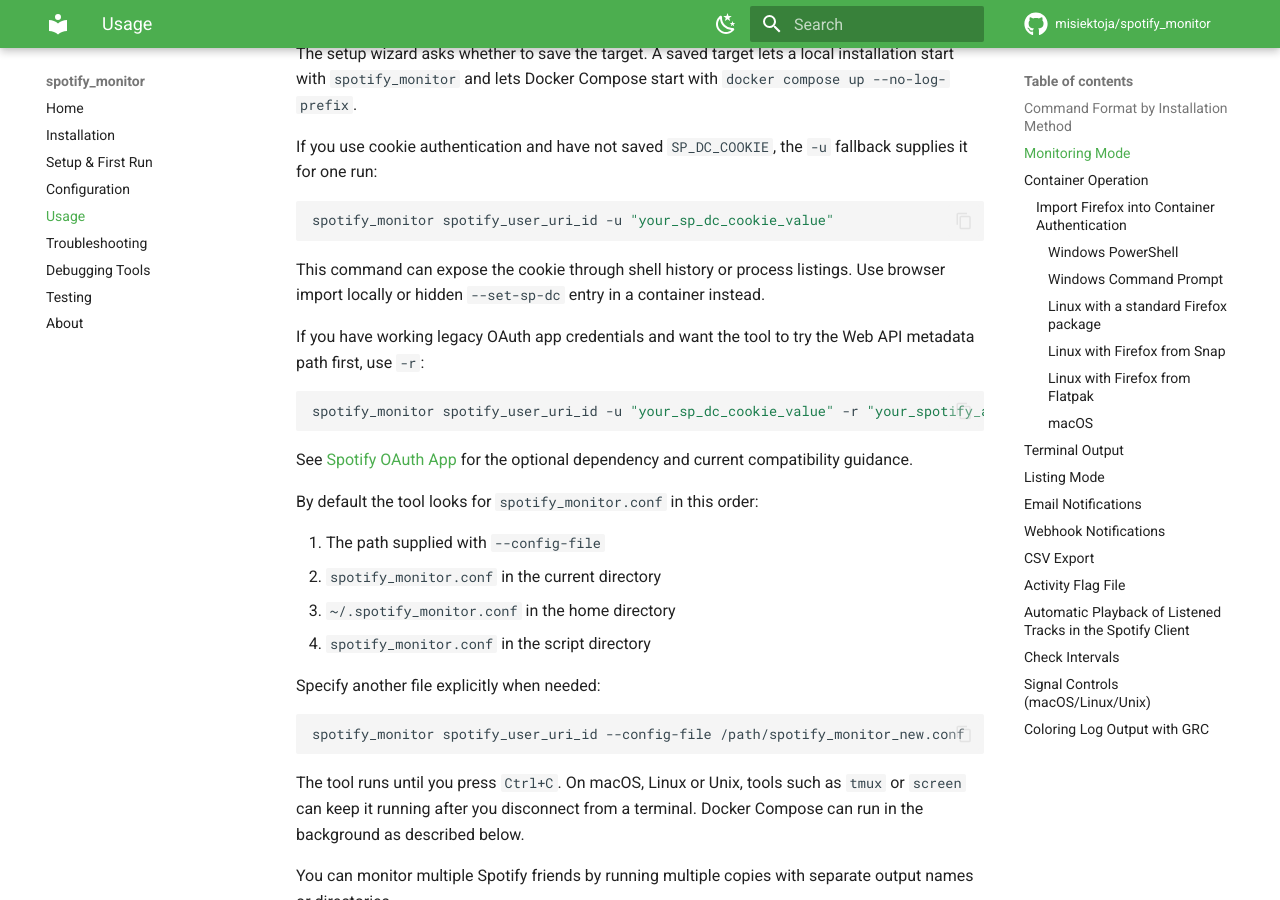
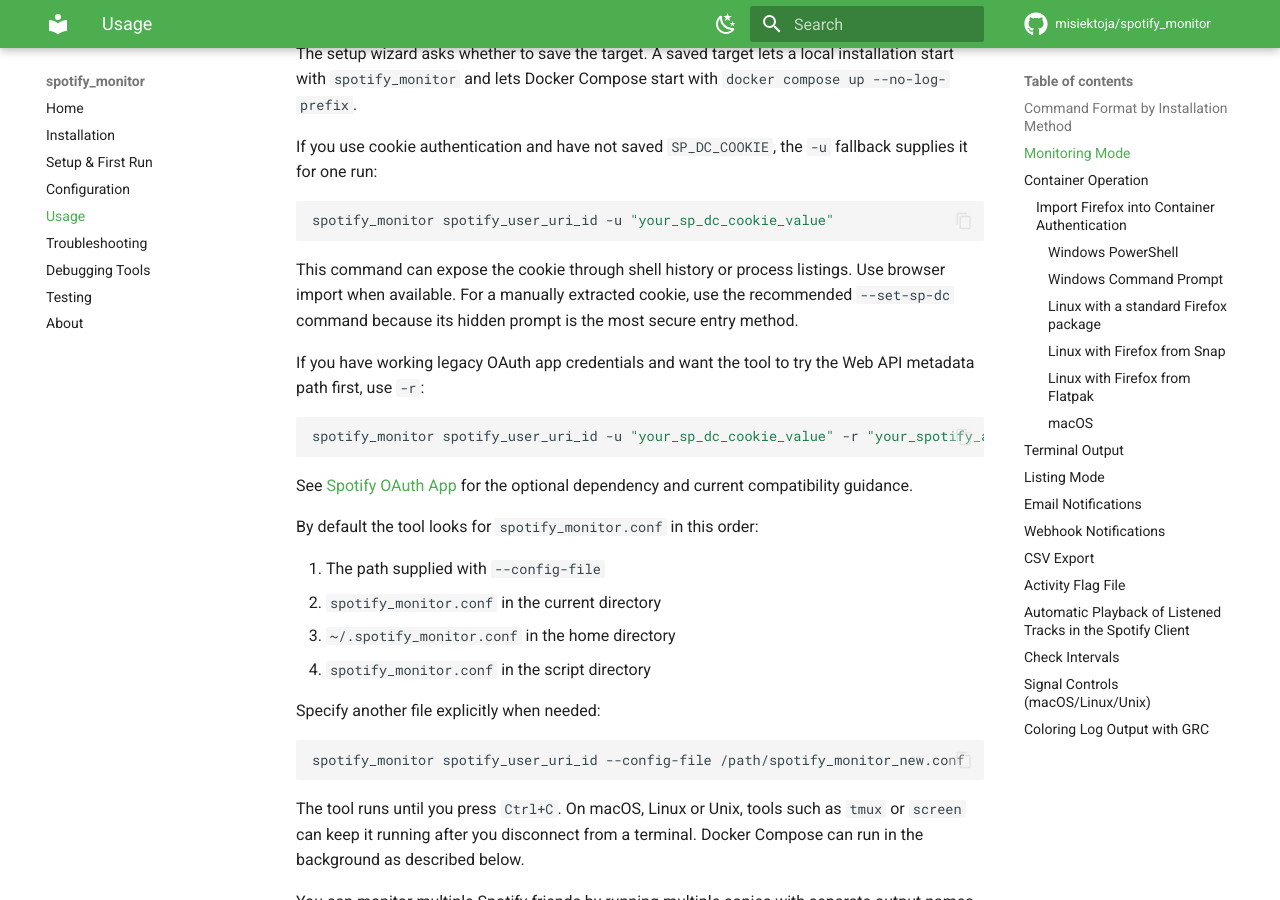
Before and after one commit to misiektoja/spotify_monitor, an MkDocs documentation site: the page built from docs/usage.md, in a window 1280 px wide and 900 px high, scrolled down 1261 px. Built offline with MkDocs 1.6.1 and Material for MkDocs 9.7.7, drawn with Linux system fonts in a browser that asks for light colours; comment, search, counter and statistics services are not loaded; some of the changed text lies outside the part shown.

Commit message:
docs: clarify secure cookie usage

````diff
--- a/docs/usage.md
+++ b/docs/usage.md
@@ -45,7 +45,7 @@
 spotify_monitor spotify_user_uri_id -u "your_sp_dc_cookie_value"
 ```
 
-This command can expose the cookie through shell history or process listings. Use browser import locally or hidden `--set-sp-dc` entry in a container instead.
+This command can expose the cookie through shell history or process listings. Use browser import when available. For a manually extracted cookie, use the recommended `--set-sp-dc` command because its hidden prompt is the most secure entry method.
 
 If you have working legacy OAuth app credentials and want the tool to try the Web API metadata path first, use `-r`:
 
@@ -213,7 +213,7 @@
 
 Do not add `:z` or `:Z` to the whole Firefox profile mount. Those suffixes can change SELinux labels on the host files. If SELinux blocks the read-only mount, close Firefox and copy `cookies.sqlite` to a dedicated directory before mounting that copy.
 
-After import, normal Compose runs read `SP_DC_COOKIE` from the host `.env` file. You do not need to mount Firefox again. If browser import is unavailable on another host, use the hidden [`--set-sp-dc`](configuration.md#manual-cookie-extraction) fallback.
+After import, normal Compose runs read `SP_DC_COOKIE` from the host `.env` file. You do not need to mount Firefox again. If browser import is unavailable on another host, use the recommended [`--set-sp-dc`](configuration.md#manual-cookie-extraction) command. Its hidden prompt is the most secure way to enter a manually extracted cookie.
 
 Host Spotify auto-play is unavailable by default inside a container because the container cannot control the Spotify client running on the host. Run Spotify Monitor locally if you need `TRACK_SONGS` or `--track-in-spotify`. The tool warns but does not disable the setting so custom host integration remains possible.
 
````
